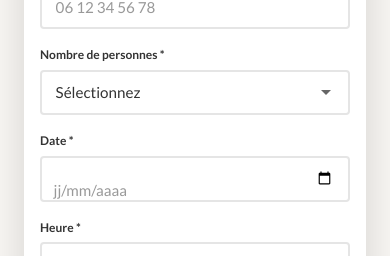
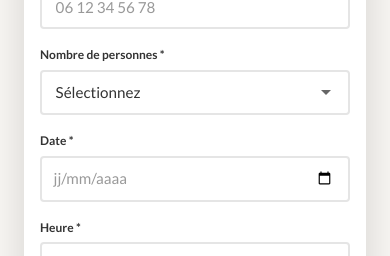
Before and after one commit to fournierquentin2004-tech/Site-de-resto, a plain HTML site: page index.html in a window 390 px wide. Shown: the part 2540-2796 px from the top of the page. Drawn offline with nearby package versions, Linux system fonts and the light colour scheme.

Commit message:
Mobile: fix date hint position inside input, fix width overflow

```diff
--- a/index.html
+++ b/index.html
@@ -781,10 +781,12 @@
                             </div>
                         </div>
                         <div class="form__row">
-                            <div class="form__group form__group--date">
+                            <div class="form__group">
                                 <label for="date" class="form__label">Date *</label>
-                                <input type="date" id="date" name="date" class="form__input" required>
-                                <span class="date-hint" aria-hidden="true">jj/mm/aaaa</span>
+                                <div class="date-wrapper">
+                                    <input type="date" id="date" name="date" class="form__input" required>
+                                    <span class="date-hint" aria-hidden="true">jj/mm/aaaa</span>
+                                </div>
                                 <span class="form__error" id="date-error"></span>
                             </div>
                             <div class="form__group">
--- a/style.css
+++ b/style.css
@@ -1585,9 +1585,15 @@ h1, h2, h3, h4, h5, h6 {
    Responsive — Tablet (768px)
 ================================ */
 @media (max-width: 768px) {
+    .date-wrapper {
+        position: relative;
+        width: 100%;
+    }
+
     input[type="date"] {
         min-width: 0;
         width: 100%;
+        max-width: 100%;
         color: transparent;
     }
 
@@ -1601,16 +1607,13 @@ h1, h2, h3, h4, h5, h6 {
 
     input[type="date"].has-value::-webkit-datetime-edit {
         color: var(--color-text);
-    }
-
-    .form__group--date {
-        position: relative;
     }
 
     .date-hint {
         position: absolute;
         left: 0.85rem;
-        top: calc(1.5rem + 0.7rem + 0.7rem);
+        top: 50%;
+        transform: translateY(-50%);
         color: var(--color-text-muted);
         font-size: 0.95rem;
         pointer-events: none;
```
Also changed, not shown: style.html (+5 -3 lines).
